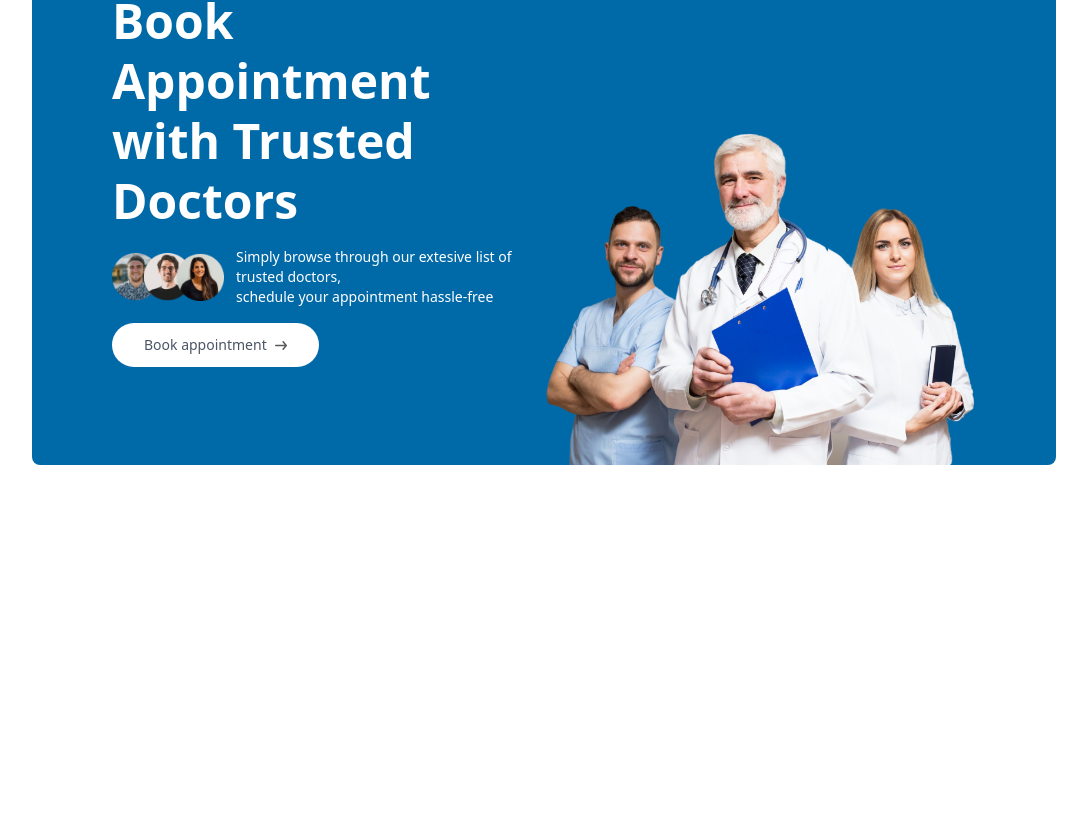
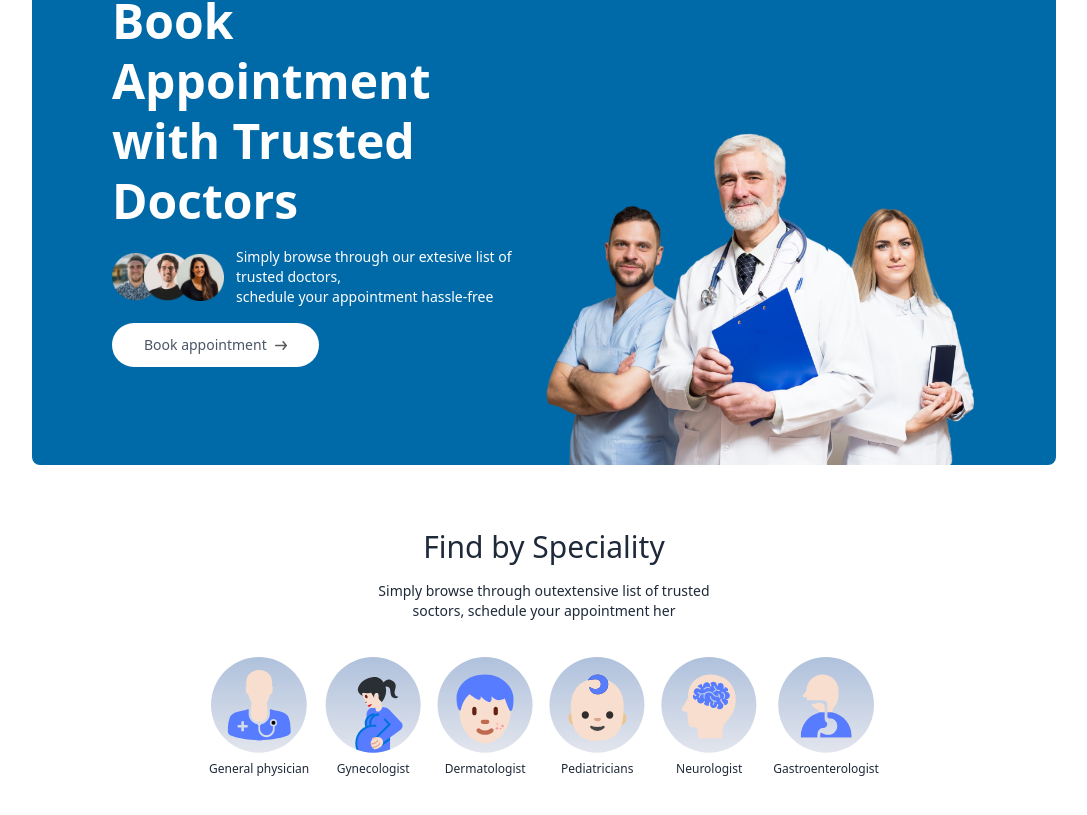
Before and after one commit to H-Janath/Appointments-booking-system-frontend, a React app: page / in a window 1280 px wide. Shown: the part 227-1042 px from the top of the page, without its empty margins (96-1183 px from the left). Before the commit the page ends 800 px from the top, so only its background shows below. Built offline with nearby package versions, Linux system fonts and the light colour scheme; the HTML template or start-up script is replaced by a standard one.

Commit message:
Creating Specialty Menu to Display Doctors

```diff
--- /dev/null
+++ b/src/components/SpecialityMenu.jsx
@@ -0,0 +1,22 @@
+import React from 'react'
+import { specialityData } from '../assets/assets'
+import { Link } from 'react-router-dom'
+
+const SpecialityMenu = () => {
+  return (
+    <div className='flex flex-col items-center gap-4 py-16 text-gray-800' id='speciality'>
+        <h1 className='text-3xl font-medium '>Find by Speciality</h1>
+        <p className='sm:w-1/3 text-center text-sm '>Simply browse through outextensive list of trusted soctors, schedule your appointment her</p>
+        <div className="flex sm:justify-center gap-4 pt-5 w-full overflow-scroll">
+            {specialityData.map((item,index) => (
+              <Link onClick={()=>scrollTo(0,0)} className='flex flex-col items-center text-xs cursor-pointer flex-shrik-0 hover:translate-y-[-10px] transition-all duration-500' key={index} to={`/doctors/${item.speciality}`}>
+                <img  className="w-16 sm:w-24 mb-2" src={item.image} alt="" />
+                <p>{item.speciality}</p>
+              </Link>
+            ))}
+        </div>
+    </div>
+  )
+}
+
+export default SpecialityMenu
--- a/src/index.css
+++ b/src/index.css
@@ -3,3 +3,7 @@
 .active hr{
     @apply block;
 }
+
+::-webkit-scrollbar {
+    @apply hidden
+}
--- a/src/pages/Home.jsx
+++ b/src/pages/Home.jsx
@@ -1,10 +1,12 @@
 import React from 'react'
 import Header from '../components/Header'
+import SpecialityMenu from '../components/SpecialityMenu'
 
 const Home = () => {
   return (
     <div>
         <Header/>
+        <SpecialityMenu/>
     </div>
   )
 }
```
